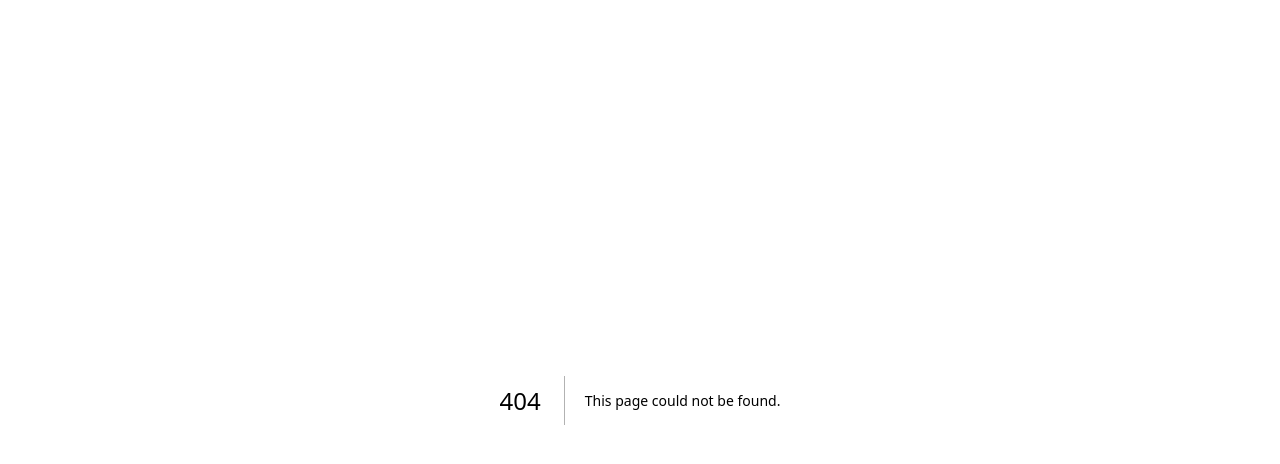
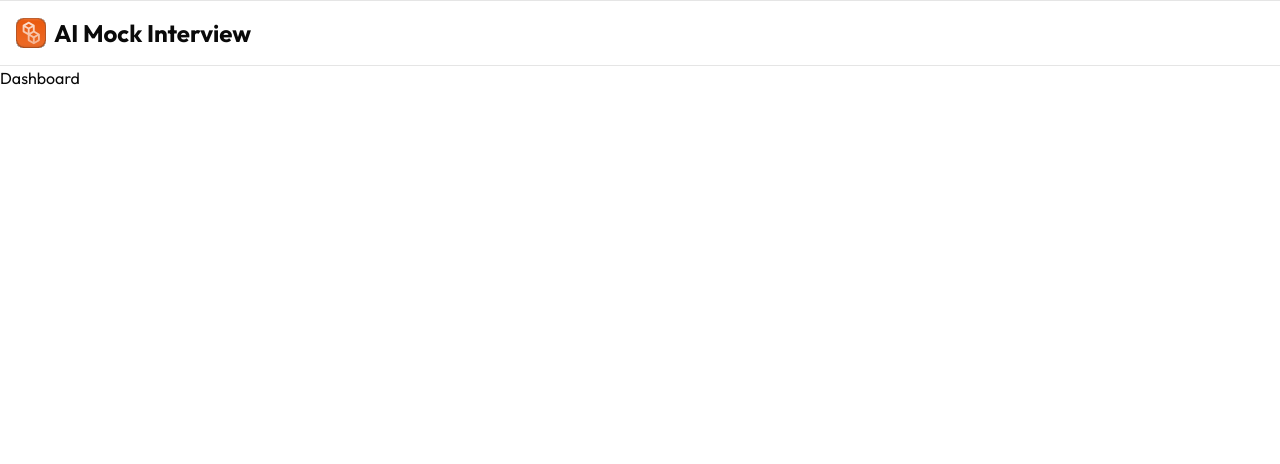
Before and after one commit to miltondatta/ai-mock-interview, a Next.js app: page /dashboard in a window 1280 px wide. Before the commit this address had no page. Shown: the top 464 px of the page. Built offline with nearby package versions, Linux system fonts and the light colour scheme.

Commit message:
Dashboard Layout, Routes been added

```diff
--- /dev/null
+++ b/app/(routes)/_components/AppHeader.tsx
@@ -0,0 +1,21 @@
+import { UserButton } from '@clerk/nextjs'
+import React from 'react'
+
+function AppHeader() {
+  return (
+    <nav className="flex w-full items-center justify-between border-t border-b border-neutral-200 px-4 py-4 dark:border-neutral-800">
+                <div className="flex items-center gap-2">
+                    <img src={'/logo.svg'} alt='logo' width={30} height={30}/>
+                    <h1 className="text-base font-bold md:text-2xl">AI Mock Interview</h1>
+                </div>
+                {/* <Button size={'lg'}>Get Started</Button> */}
+
+                <div className="flex items-center gap-3">
+
+                </div>
+                <UserButton></UserButton>
+            </nav>
+  )
+}
+
+export default AppHeader
--- /dev/null
+++ b/app/(routes)/dashboard/page.tsx
@@ -0,0 +1,9 @@
+import React from 'react'
+
+function Dashboard() {
+  return (
+    <div>Dashboard</div>
+  )
+}
+
+export default Dashboard
--- /dev/null
+++ b/app/(routes)/layout.tsx
@@ -0,0 +1,12 @@
+import React from 'react'
+import AppHeader from './_components/AppHeader';
+
+function DashboardLayout({children}:any) {
+  return (
+    <div>
+        <AppHeader />
+        {children}</div>
+  )
+}
+
+export default DashboardLayout;
--- a/app/Provider.tsx
+++ b/app/Provider.tsx
@@ -1,12 +1,16 @@
 "use client"
+import { UserDetailContext } from '@/context/UserDetailContext';
 import { api } from '@/convex/_generated/api';
 import { useUser } from '@clerk/nextjs';
 import { useMutation } from 'convex/react'
-import React, { useEffect } from 'react'
+import React, { useEffect, useState } from 'react'
+import { createContext } from 'vm';
 
 export default function Provider({children}:any) {
   const {user} = useUser();
   const CreateUser = useMutation(api.users.CreateNewUser);
+  const [userDetail,setUserDetail]=useState<any>();
+
   useEffect(() => {
     user&&CreateNewuser();
   },[user])
@@ -18,9 +22,16 @@ export default function Provider({children}:any) {
         name:user?.fullName??''
       });
       console.log(result);
+      setUserDetail(result);
     }
  }
   return (
-    <div>{children}</div>
+    <UserDetailContext.Provider value={{ userDetail, setUserDetail}}>
+      <div>{children}</div>
+    </UserDetailContext.Provider>
   )
 }
+
+export const useUserDetailContext = () => {
+  return createContext(UserDetailContext);
+}
--- /dev/null
+++ b/context/UserDetailContext.tsx
@@ -0,0 +1,3 @@
+import { createContext } from "react";
+
+export const UserDetailContext = createContext<any>(null);
```
